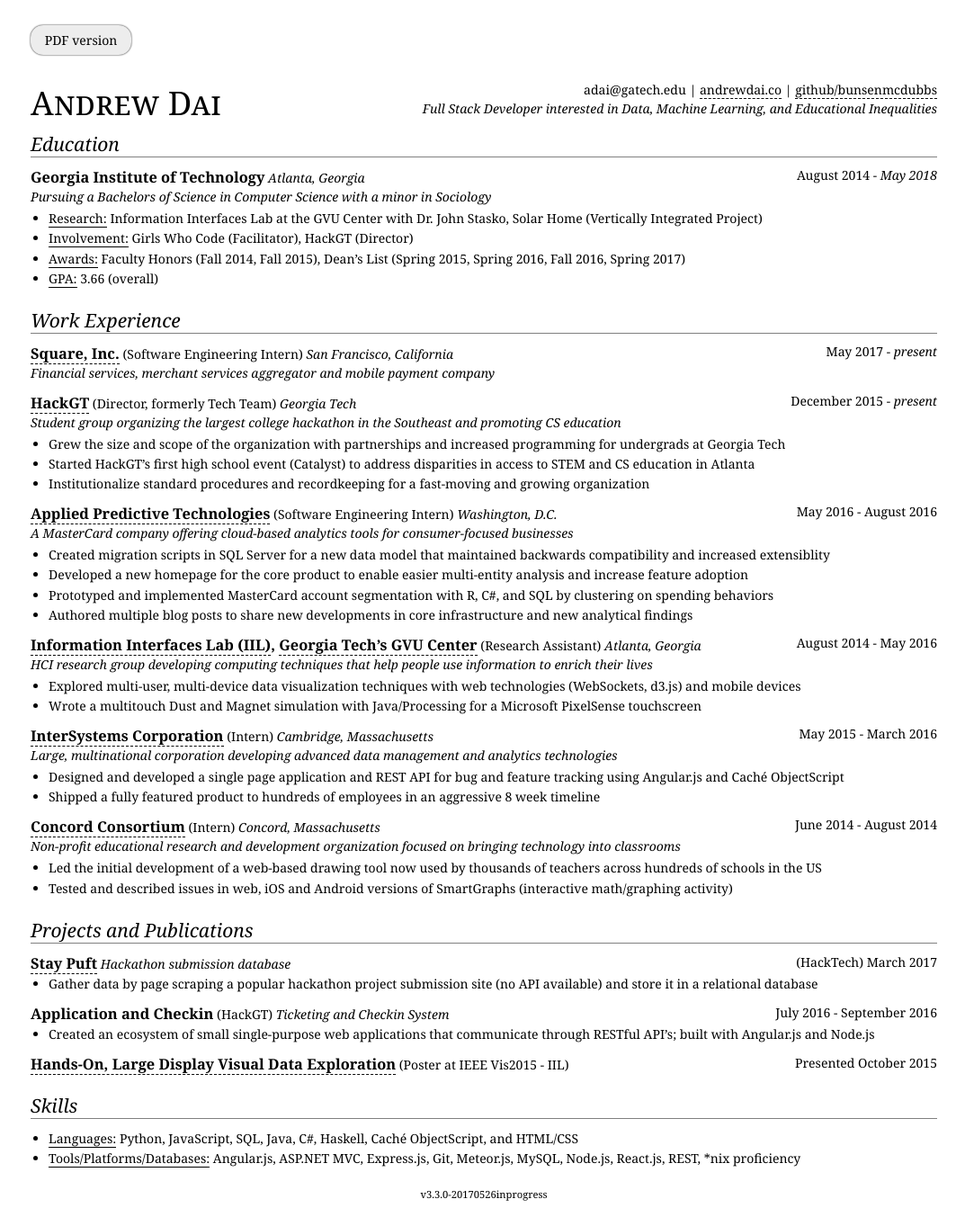
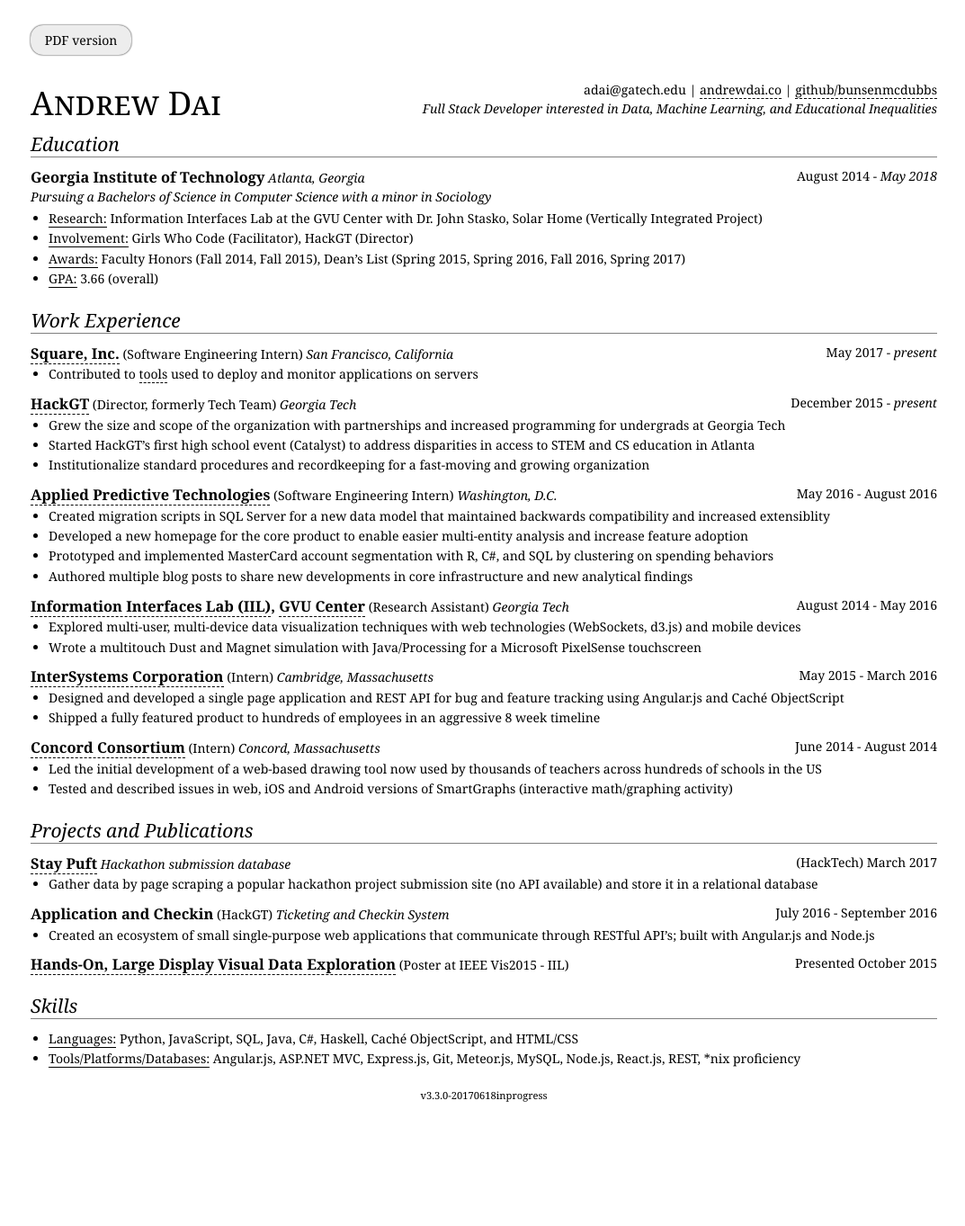
Before and after one commit to bunsenmcdubbs/bunsenmcdubbs.github.io, a Jekyll site: the page resume/index.html, which Jekyll copies as it is, in a window 1280 px wide. Shown: the whole page at 90% size, without its empty margins (102-1175 px from the left). Built offline with Jekyll 4.4.1, drawn with Linux system fonts in a browser that asks for light colours; after the commit the page ends 1253 px from its top, so only the background shows below that.

Commit message:
remove org descriptions

```diff
--- a/resume/index.html
+++ b/resume/index.html
@@ -93,9 +93,9 @@
       <span class="role">Software Engineering Intern</span>
       <span class="loc">San Francisco, California</span>
       <span class="date">May 2017 - <i>present</i></span>
-        <p class="des">Financial services, merchant services aggregator and
-          mobile payment company</p>
       <ul>
+        <li><p>Contributed to <a href="https://github.com/square/p2">tools</a>
+        used to deploy and monitor applications on servers</p></li>
       </ul>
     </div>
 
@@ -104,9 +104,6 @@
       <span class="role">Director, formerly Tech Team</span>
       <span class='loc'>Georgia Tech</span>
       <span class='date'>December 2015 - <i>present</i></span>
-      <p class='des'>Student group organizing the largest college
-        hackathon in the Southeast and promoting CS education
-        </p>
       <ul>
         <li><p>Grew the size and scope of the organization with partnerships
           and increased programming for undergrads at Georgia Tech</p></li>
@@ -123,8 +120,6 @@
       <span class="role">Software Engineering Intern</span>
       <span class='loc'>Washington, D.C.</span>
       <span class='date'>May 2016 - August 2016</span>
-      <p class="des">A MasterCard company offering cloud-based
-        analytics tools for consumer-focused businesses</p>
       <ul>
         <li><p>Created migration scripts in SQL Server for a new data model that
           maintained backwards compatibility and increased extensiblity</p></li>
@@ -141,13 +136,11 @@
     <div class="entry">
       <h3>
         <a href="http://www.cc.gatech.edu/gvu/ii/index.html">Information Interfaces Lab (IIL)</a>,
-        <a href="http://gvu.gatech.edu">Georgia Tech&rsquo;s GVU Center</a>
+        <a href="http://gvu.gatech.edu">GVU Center</a>
       </h3>
       <span class="role">Research Assistant</span>
-      <span class='loc'>Atlanta, Georgia</span>
+      <span class='loc'>Georgia Tech</span>
       <span class='date'>August 2014 - May 2016</span>
-      <p class="des">HCI research group developing computing techniques that
-        help people use information to enrich their lives</p>
       <ul>
         <li><p>Explored multi-user, multi-device data
           visualization techniques with web technologies (WebSockets, d3.js)
@@ -164,8 +157,6 @@
       <span class="role">Intern</span>
       <span class='loc'>Cambridge, Massachusetts</span>
       <span class='date'>May 2015 - March 2016</span>
-      <p class="des">Large, multinational corporation developing
-         advanced data management and analytics technologies</p>
       <ul>
         <li><p>Designed and developed a single page application and REST API
           for bug and feature tracking using Angular.js and Cach&eacute;
@@ -180,8 +171,6 @@
       <span class="role">Intern</span>
       <span class='loc'>Concord, Massachusetts</span>
       <span class='date'>June 2014 - August 2014</span>
-      <p class="des">Non-profit educational research and development
-        organization focused on bringing technology into classrooms</p>
       <ul>
         <li><p>Led the initial development of a web-based drawing tool now
           used by thousands of teachers across hundreds of schools in the
@@ -285,7 +274,7 @@
 </div>
 
 <footer>
-  <small>v3.3.0-20170526inprogress</small>
+  <small>v3.3.0-20170618inprogress</small>
 </footer>
 
 <script>
--- a/resume/style.css
+++ b/resume/style.css
@@ -140,11 +140,6 @@
   /*font-style: italic;*/
 }
 
-/* this is a hand-tuned adjustment to vertically align the date*/
-.resume-edu .entry .date, .resume-work .entry .date {
-  line-height: 17px;
-}
-
 .entry .des {
   font-style: italic;
 }
```
Lines whose indentation alone changed are shown as unchanged.
